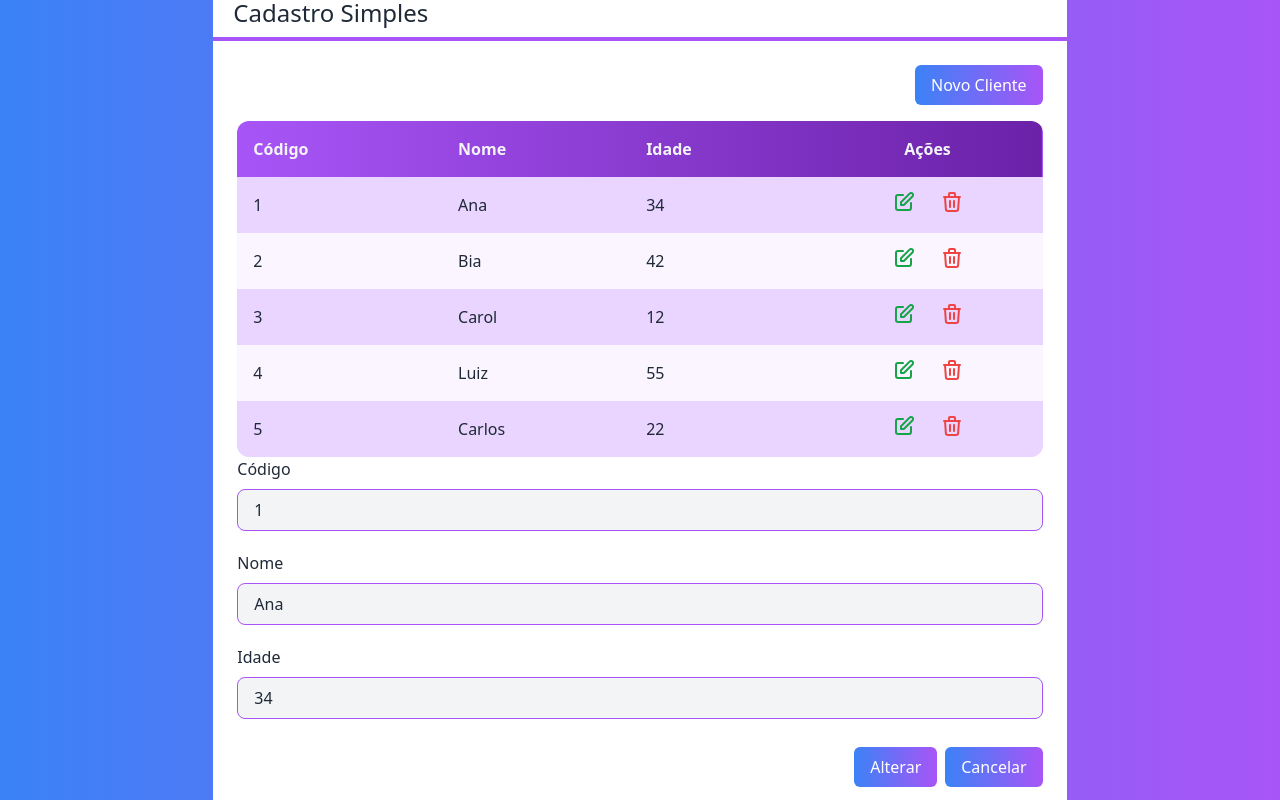
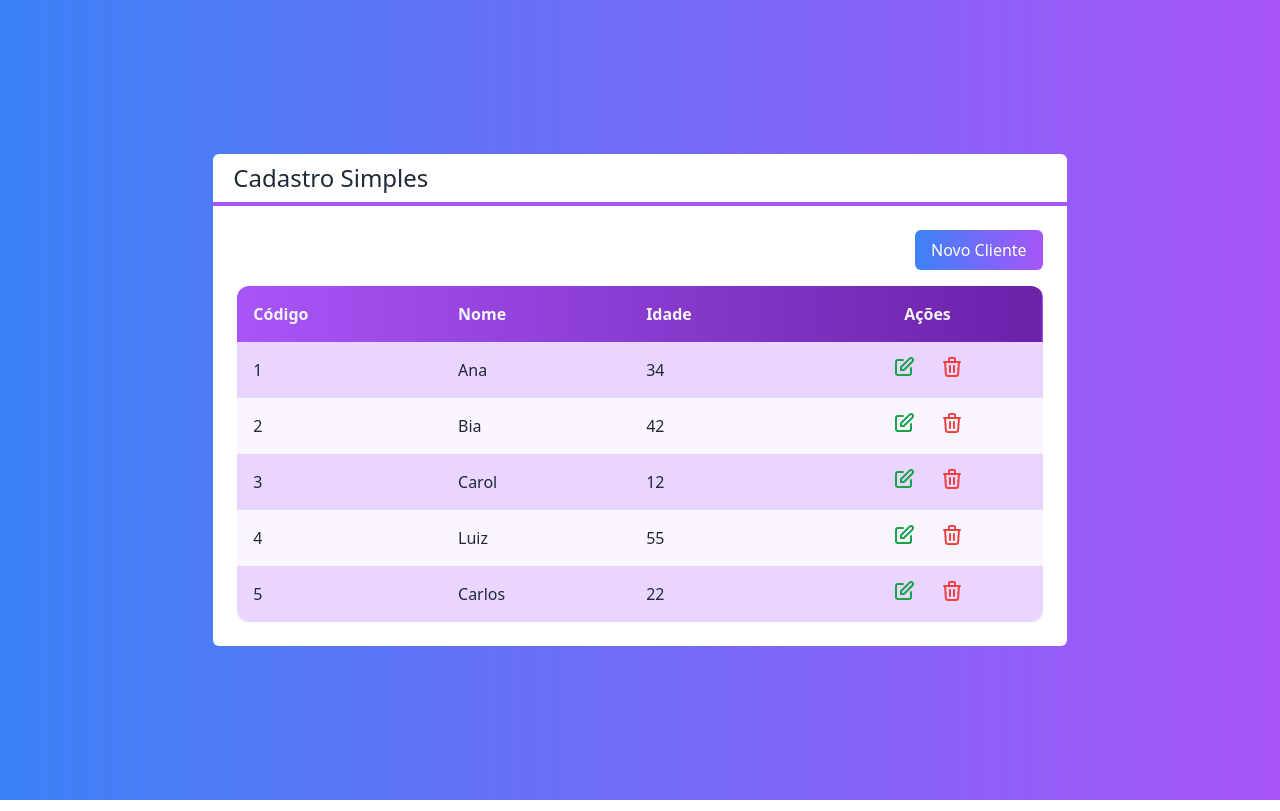
Before and after one commit to edcnogueira/crud-next, a Next.js app: page / in a window 1280 px wide. Built offline with nearby package versions, Linux system fonts and the light colour scheme.

Commit message:
feat: configura botão de novo cliente

```diff
--- a/src/components/Botao.tsx
+++ b/src/components/Botao.tsx
@@ -2,12 +2,13 @@
     cor?:"green" | "blue" | "gray"
     className?:string
     children: any
+    onClick?:() => void
 }
 
 export default function Botao(props: BotaoProps){
     const cor = props.cor ?? "gray"
     return(
-        <button className={`
+        <button onClick={props.onClick} className={`
             bg-gradient-to-r from-${cor}-400 to-${cor}-700
             text-white px-4 py-2 rounded-md
             ${props.className}
--- a/src/components/Formulario.tsx
+++ b/src/components/Formulario.tsx
@@ -5,6 +5,8 @@
 
 interface FormularioProps{
     cliente: Cliente
+    clienteMudou?: (cliente: Cliente) => void
+    cancelado?: () => void
 }
 
 export default function Formulario(props: FormularioProps){
@@ -19,8 +21,8 @@
             <Entrada texto="Nome" valor={nome} valorMudou={setNome} className="mb-5" />
             <Entrada texto="Idade" tipo="number" valor={idade} valorMudou={setIdade} />
             <div className="flex justify-end mt-7">
-                <Botao cor="blue" className="mr-2">{id ? "Alterar" : "Salvar"}</Botao>
-                <Botao cor="gray">Cancelar</Botao>
+                <Botao onClick={() => props.clienteMudou?.(new Cliente(nome, +idade, id))} cor="blue" className="mr-2">{id ? "Alterar" : "Salvar"}</Botao>
+                <Botao onClick={props.cancelado} cor="gray">Cancelar</Botao>
             </div>
         </div>
     )
--- a/src/pages/index.tsx
+++ b/src/pages/index.tsx
@@ -1,4 +1,5 @@
 import type { NextPage } from 'next'
+import { useState } from 'react'
 import Botao from '../components/Botao'
 import Formulario from '../components/Formulario'
 import Layout from '../components/Layout'
@@ -25,6 +26,12 @@
 
   }
 
+  function salvarCliente(cliente: Cliente) {
+    console.log(cliente)
+  }
+
+  const [visivel, setVisivel] = useState<"tabela" | "form">("tabela")
+
   return (
     <div className={`
       flex justify-center items-center h-screen
@@ -33,11 +40,18 @@
     `}
     >
       <Layout titulo="Cadastro Simples">
-        <div className="flex justify-end">
-          <Botao cor="green" className="mb-4">Novo Cliente</Botao>
-        </div>
-        <Tabela clientes={clientes} clienteSelecionado={clienteSelecionado} clienteExcluido={clienteExcluido}></Tabela>
-        <Formulario cliente={clientes[0]}></Formulario>
+        {visivel === "tabela" ? (
+          <>
+          <div className="flex justify-end">
+            <Botao onClick={() => setVisivel("form")} cor="green" className="mb-4">Novo Cliente</Botao>
+          </div>
+          <Tabela clientes={clientes} clienteSelecionado={clienteSelecionado} clienteExcluido={clienteExcluido}></Tabela>
+        </>
+        ) : (
+          <Formulario clienteMudou={salvarCliente} cliente={clientes[0]}  cancelado={() => setVisivel("tabela")}></Formulario>
+        )}
+
+
       </Layout>
     </div>
   )
```
